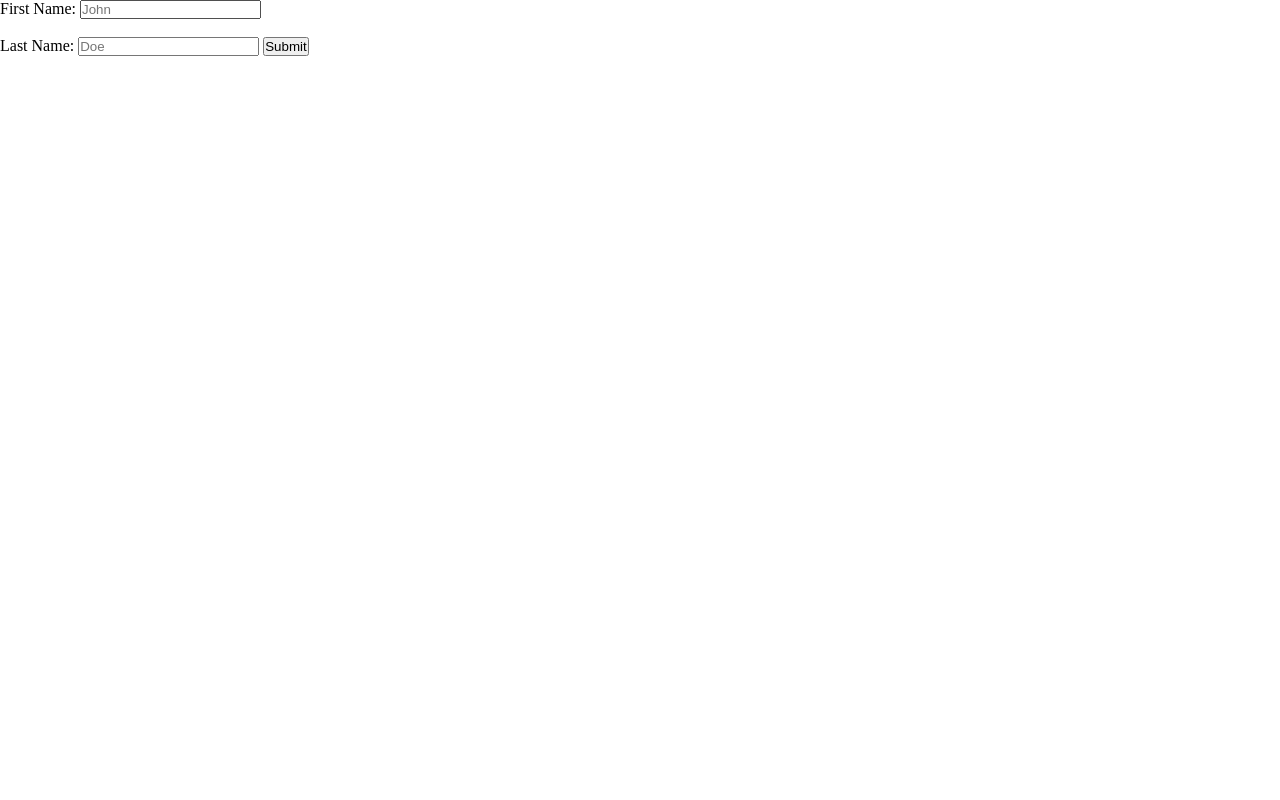
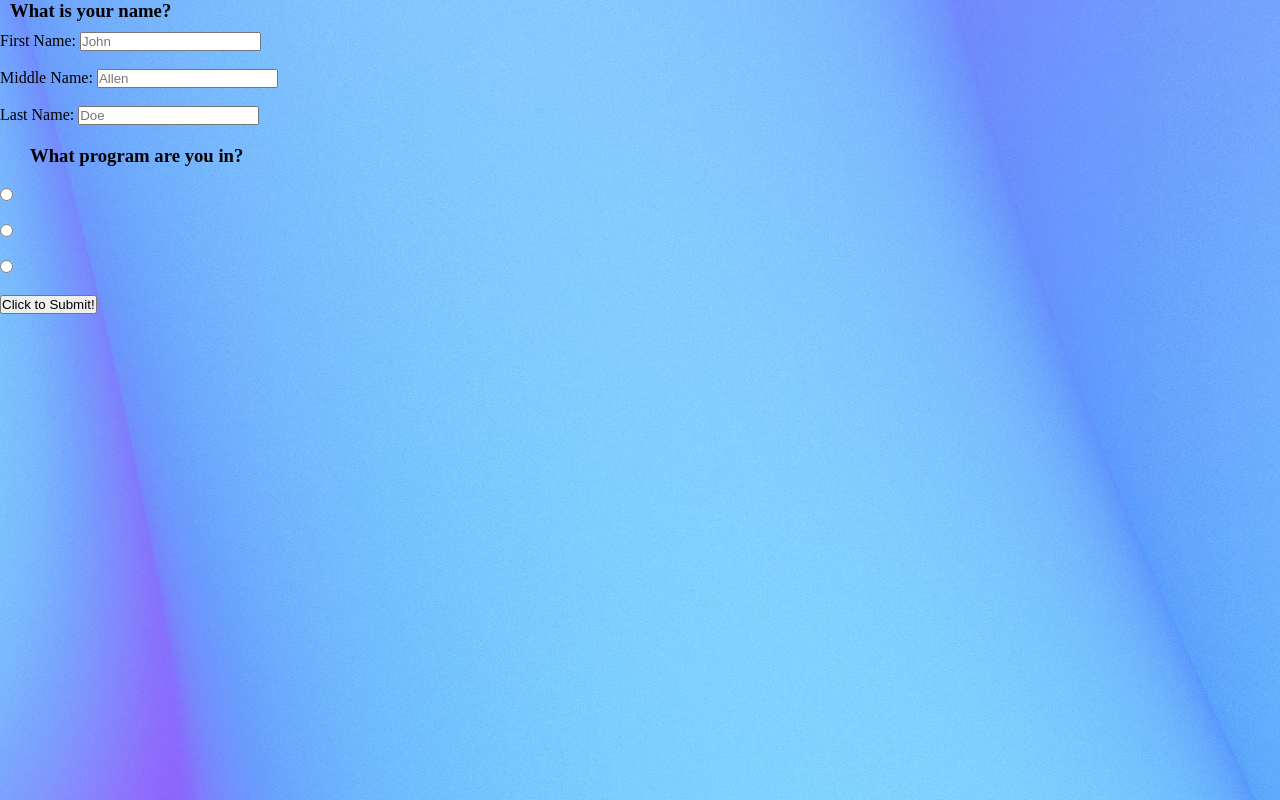
Before and after one commit to shanekawhitlock/portfolio, a plain HTML site: page Assignments/Assignment14/index.html in a window 1280 px wide. Drawn offline with Linux system fonts and the light colour scheme.

Commit message:
Commit 14

```diff
--- a/Assignments/Assignment14/index.html
+++ b/Assignments/Assignment14/index.html
@@ -8,15 +8,27 @@
     <link rel="stylesheet" href="style.css">
   </head>
   <body>
+    <h3 id="yourname">What is your name?</h3>
 
     <form class="my-form" action="" method="post">
       <label for="firstname">First Name:</label>
       <input type="text" name="firstname" id="firstname" placeholder="John"><br><br>
 
+      <label for="middlename">Middle Name:</label>
+      <input type="text" name="middlename" id="middlename" placeholder="Allen"><br><br>
+
       <label for="lastname">Last Name:</label>
       <input type="text" name="lastname" id="lastname" placeholder="Doe">
 
-      <input type="Submit" name="" value="Submit">
+      <h3 id="program">What program are you in?</h3>
+
+      <form class="program" action="" method="post">
+        <input type="radio" name="Recording and Show Production" value="Recording and Show Production"><br></br>
+        <input type="radio" name="Digital Filmmaking and Video Production" value="Digital Filmmaking and Video Production"><br></br>
+        <input type="radio" name="Graphic Design and Web Development" value="Graphic Design and Web Development"><br></br>
+
+      </form>
+      <input type="Submit" name="" value="Click to Submit!">
     </form>
 
 
--- a/Assignments/Assignment14/style.css
+++ b/Assignments/Assignment14/style.css
@@ -1,3 +1,32 @@
+body{
+  /* background-color: #cyan; */
+  background-image: url(Assets/background.jpg);
+  background-position: center;
+}
+
+#yourname{
+  padding-bottom: 10px;
+  margin-left: 10px;
+}
+
 #firstname:focus{
-  border: 2px solid: pink;
+  border: 2px solid: blue;
+  margin-left: 10px;
 }
+
+#middlename:focus{
+  border: 2px solid: blue;
+  margin-left: 10px;
+}
+
+#lastname:focus{
+  border: 2px solid: blue;
+  margin-left: 10px;
+  padding-bottom: 10px;
+}
+
+#program{
+  display:block;
+  padding: 20px;
+  margin-left: 10px;
+}
```
Also changed, not shown: Assignments/assignments.html (+4 -5 lines), Assignments/Assignment14/Assets/background.jpg (added), 1 other file.
